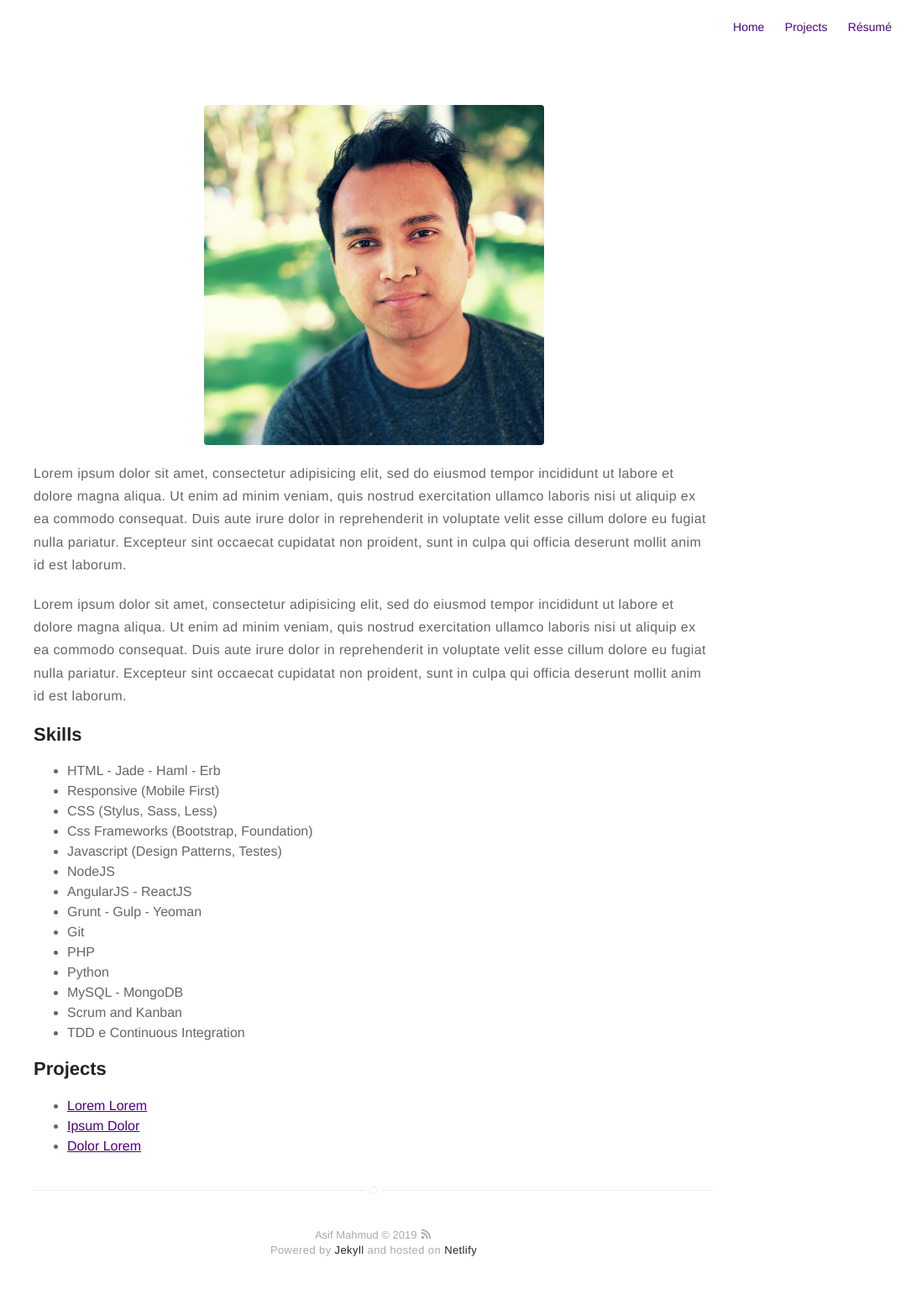
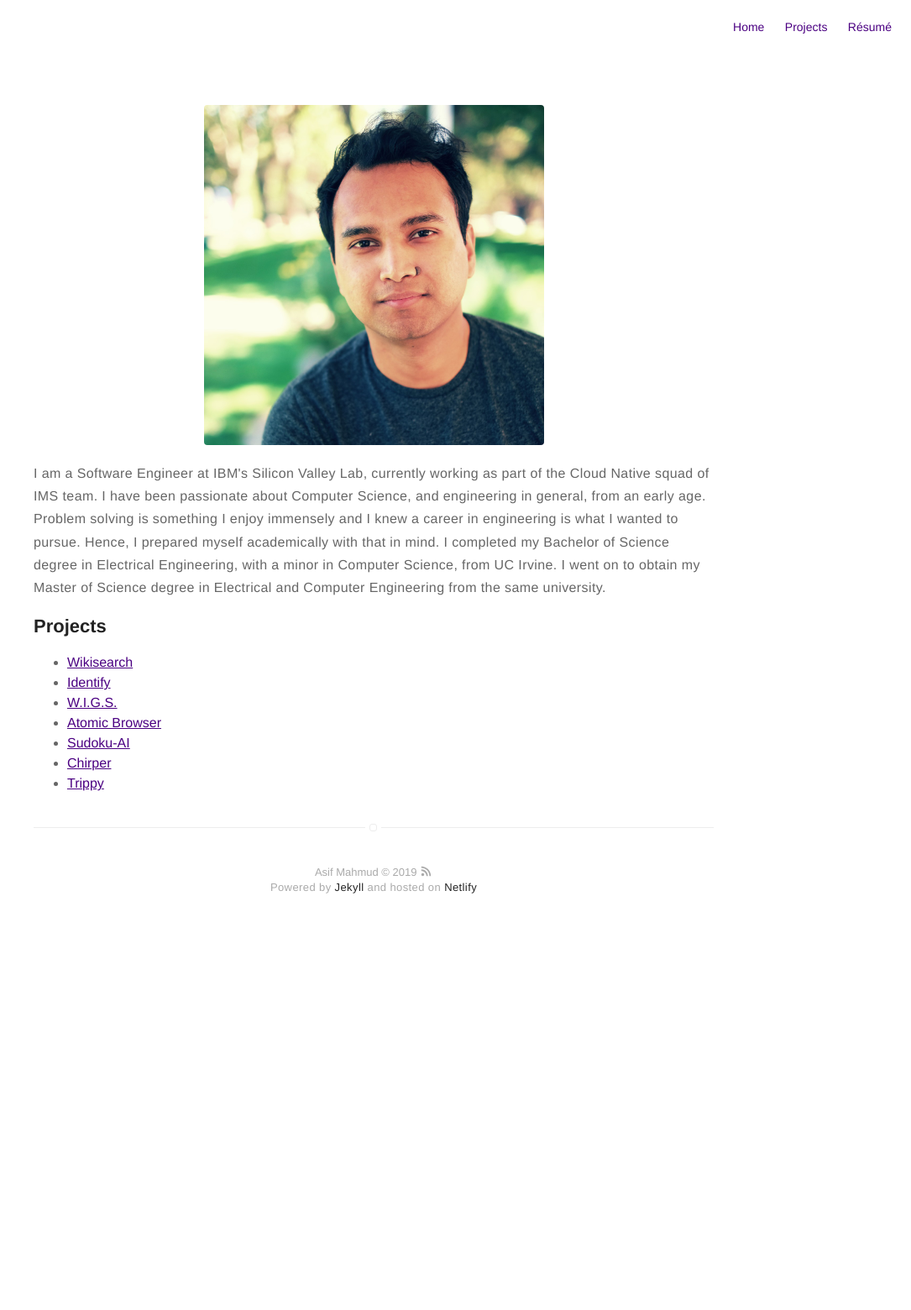
Before and after one commit to asifmahmud/mahmudasif.com, a Jekyll site: the page built from about.md, in a window 1280 px wide. Shown: the whole page at 84% size, without its empty margins (195-1280 px from the left). Built offline with Jekyll 4.4.1, drawn with Linux system fonts in a browser that asks for light colours; after the commit the page ends 1128 px from its top, so only the background shows below that.

Commit message:
about me

```diff
--- a/about.md
+++ b/about.md
@@ -4,43 +4,15 @@ layout: page
 ---
 ![Profile Image]({{ site.url }}/{{ site.picture }})
 
-<p>Lorem ipsum dolor sit amet, consectetur adipisicing elit, sed do eiusmod
-tempor incididunt ut labore et dolore magna aliqua. Ut enim ad minim veniam,
-quis nostrud exercitation ullamco laboris nisi ut aliquip ex ea commodo
-consequat. Duis aute irure dolor in reprehenderit in voluptate velit esse
-cillum dolore eu fugiat nulla pariatur. Excepteur sint occaecat cupidatat non
-proident, sunt in culpa qui officia deserunt mollit anim id est laborum.</p>
-
-<p>Lorem ipsum dolor sit amet, consectetur adipisicing elit, sed do eiusmod
-tempor incididunt ut labore et dolore magna aliqua. Ut enim ad minim veniam,
-quis nostrud exercitation ullamco laboris nisi ut aliquip ex ea commodo
-consequat. Duis aute irure dolor in reprehenderit in voluptate velit esse
-cillum dolore eu fugiat nulla pariatur. Excepteur sint occaecat cupidatat non
-proident, sunt in culpa qui officia deserunt mollit anim id est laborum.</p>
-
-<h2>Skills</h2>
-
-<ul class="skill-list">
-	<li>HTML - Jade - Haml - Erb</li>
-	<li>Responsive (Mobile First)</li>
-	<li>CSS (Stylus, Sass, Less)</li>
-	<li>Css Frameworks (Bootstrap, Foundation)</li>
-	<li>Javascript (Design Patterns, Testes)</li>
-	<li>NodeJS</li>
-	<li>AngularJS - ReactJS</li>
-	<li>Grunt - Gulp - Yeoman</li>
-	<li>Git</li>
-	<li>PHP</li>
-	<li>Python</li>
-	<li>MySQL - MongoDB</li>
-	<li>Scrum and Kanban</li>
-	<li>TDD e Continuous Integration</li>
-</ul>
+<p>I am a Software Engineer at IBM's Silicon Valley Lab, currently working as part of the Cloud Native squad of IMS team. I have been passionate about Computer Science, and engineering in general, from an early age. Problem solving is something I enjoy immensely and I knew a career in engineering is what I wanted to pursue. Hence, I prepared myself academically with that in mind. I completed my Bachelor of Science degree in Electrical Engineering, with a minor in Computer Science, from UC Irvine. I went on to obtain my Master of Science degree in Electrical and Computer Engineering from the same university.</p>
 
 <h2>Projects</h2>
-
 <ul>
-	<li><a href="https://github.com/">Lorem Lorem</a></li>
-	<li><a href="https://github.com/">Ipsum Dolor</a></li>
-	<li><a href="https://github.com/">Dolor Lorem</a></li>
+	<li><a href="https://github.com/asifmahmud/wikisearch">Wikisearch</a></li>
+	<li><a href="https://github.com/asifmahmud/identify">Identify</a></li>
+	<li><a href="https://github.com/asifmahmud/wigs">W.I.G.S.</a></li>
+	<li><a href="https://github.com/asifmahmud/Atomic-Browser">Atomic Browser</a></li>
+	<li><a href="https://github.com/asifmahmud/Sudoku-AI">Sudoku-AI</a></li>
+	<li><a href="https://github.com/asifmahmud/chirper">Chirper</a></li>
+	<li><a href="https://github.com/asifmahmud/trippy">Trippy</a></li>
 </ul>
```
